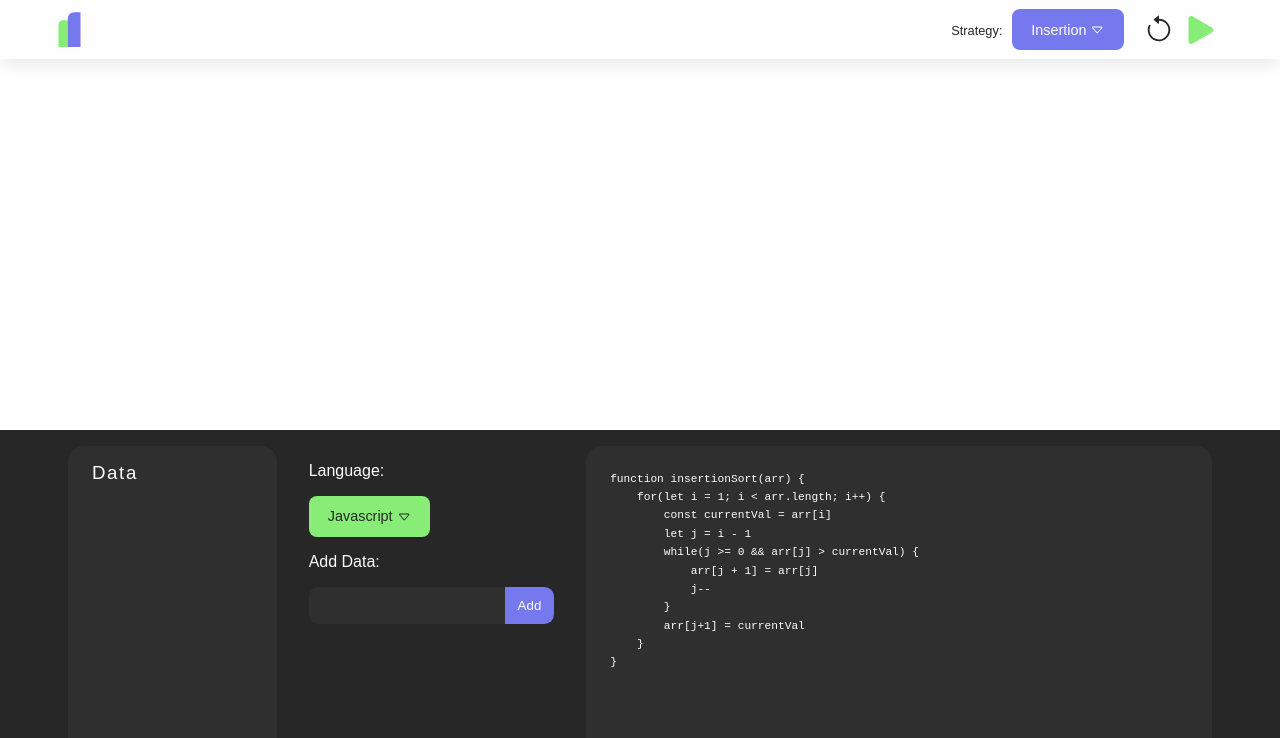
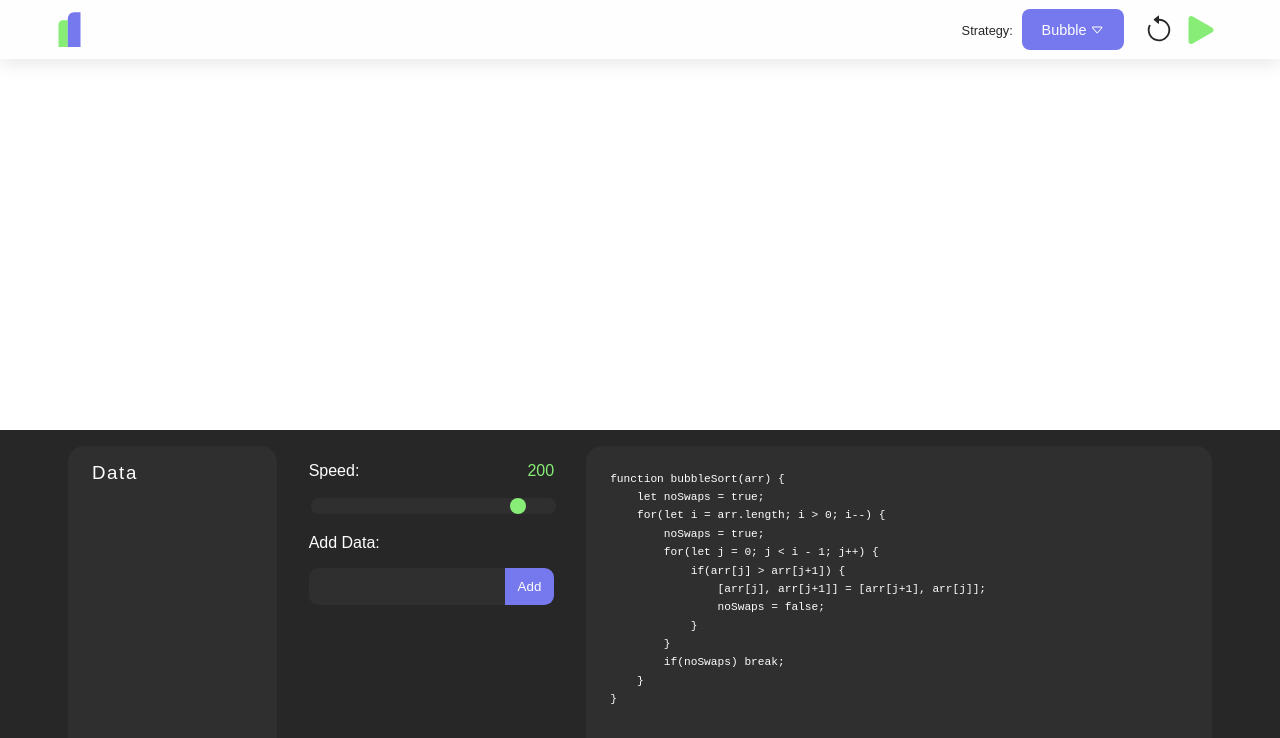
Before and after one commit to ralflopez/Sorting-Visualizer, a React (Vite) app: page / in a window 1280 px wide. Shown: the top 738 px of the page. Built offline with nearby package versions, Linux system fonts and the light colour scheme.

Commit message:
FEAT: Add speed slider

```diff
--- a/src/components/BottomSection/Settings/SettingsSection.tsx
+++ b/src/components/BottomSection/Settings/SettingsSection.tsx
@@ -1,24 +1,12 @@
 import { observer } from 'mobx-react-lite'
-import React, { useState } from 'react'
-import { useSortStore } from '../../../mobx/Context'
-import { SortStore } from '../../../mobx/Store'
-import Dropdown from '../../General/Dropdown'
+import React from 'react'
 import DataInput from './DataInput'
+import SpeedSlider from './SpeedSlider'
 
 const SettingsSection = () => {
-    const store: SortStore = useSortStore()
-
     return (
         <div>
-            <div>
-                <p>Language: </p>
-                <Dropdown
-                    title={store.language}
-                    color="secondary"
-                >
-                    <Dropdown.Option onClick={() => store.setLanguage('Javascript')}>Javascript</Dropdown.Option>
-                </Dropdown>
-            </div>
+            <SpeedSlider />
             <div>
                 <p>Add Data: </p>
                 <DataInput />
--- /dev/null
+++ b/src/components/BottomSection/Settings/SpeedSlider.tsx
@@ -0,0 +1,34 @@
+import { observer } from 'mobx-react-lite'
+import React from 'react'
+import { useSortStore } from '../../../mobx/Context'
+import { SortStore } from '../../../mobx/Store'
+import { Header, SecondaryText, Slider } from './SpeedSlidet.styled'
+
+const SpeedSlider = () => {
+    const store: SortStore = useSortStore()
+
+    const handleSpeedChange = (e: React.ChangeEvent<HTMLInputElement>) => {
+        const value: number = Number(e.target.value)
+        store.setSpeed(value)
+    }
+
+    return (
+        <div>
+            <Header>
+                <p>Speed:</p>
+                <SecondaryText>{store.speed < 0 ? 0 : store.speed}</SecondaryText>
+            </Header>
+            <Slider
+                type="range"
+                min={0}
+                max={1500}
+                step={10}
+                value={store.speed}
+                onChange={handleSpeedChange}
+                disabled={store.isExecuting}
+            />
+        </div>
+    )
+}
+
+export default observer(SpeedSlider)
--- /dev/null
+++ b/src/components/BottomSection/Settings/SpeedSlidet.styled.ts
@@ -0,0 +1,32 @@
+import styled, { StyledComponent } from 'styled-components'
+
+export const Slider: StyledComponent<"input", any, {}, never> = styled.input`
+    -webkit-appearance: none;
+    width: 100%;
+    height: 1rem;
+    border-radius: 1rem;
+    background: ${({theme}: any) => theme.palette.dark['100']};
+    outline: none;
+    --webkit-transition: .2s;
+    direction: rtl;
+    &::-webkit-slider-thumb {
+        --webkit-appearance: none;
+        appearance: none;
+        border-radius: 50%;
+        width: 1rem;
+        height: 1rem;
+        background: ${({theme}: any) => theme.palette.secondary.color};
+        cursor: pointer;
+    }
+`
+
+export const SecondaryText = styled.p`
+    color: ${({theme}: any) => theme.palette.secondary.color};
+    display: inline;
+`
+
+export const Header = styled.div`
+    display: flex;
+    justify-content: space-between;
+    align-items: center;
+`
--- a/src/mobx/Store.ts
+++ b/src/mobx/Store.ts
@@ -15,8 +15,8 @@ export class SortStore {
     copy: TDataBlock[] = []
 
     language: string = 'Javascript'
-    strategy: string = 'Insertion'
-    speed: number = 300
+    strategy: string = 'Bubble'
+    speed: number = 200
 
     activeTask: string = ''
     activeLines: number[] = [-1, -1]
```
Also changed, not shown: src/components/BottomSection/Settings/LangaugeSelect.tsx (added, +22 -0 lines).
